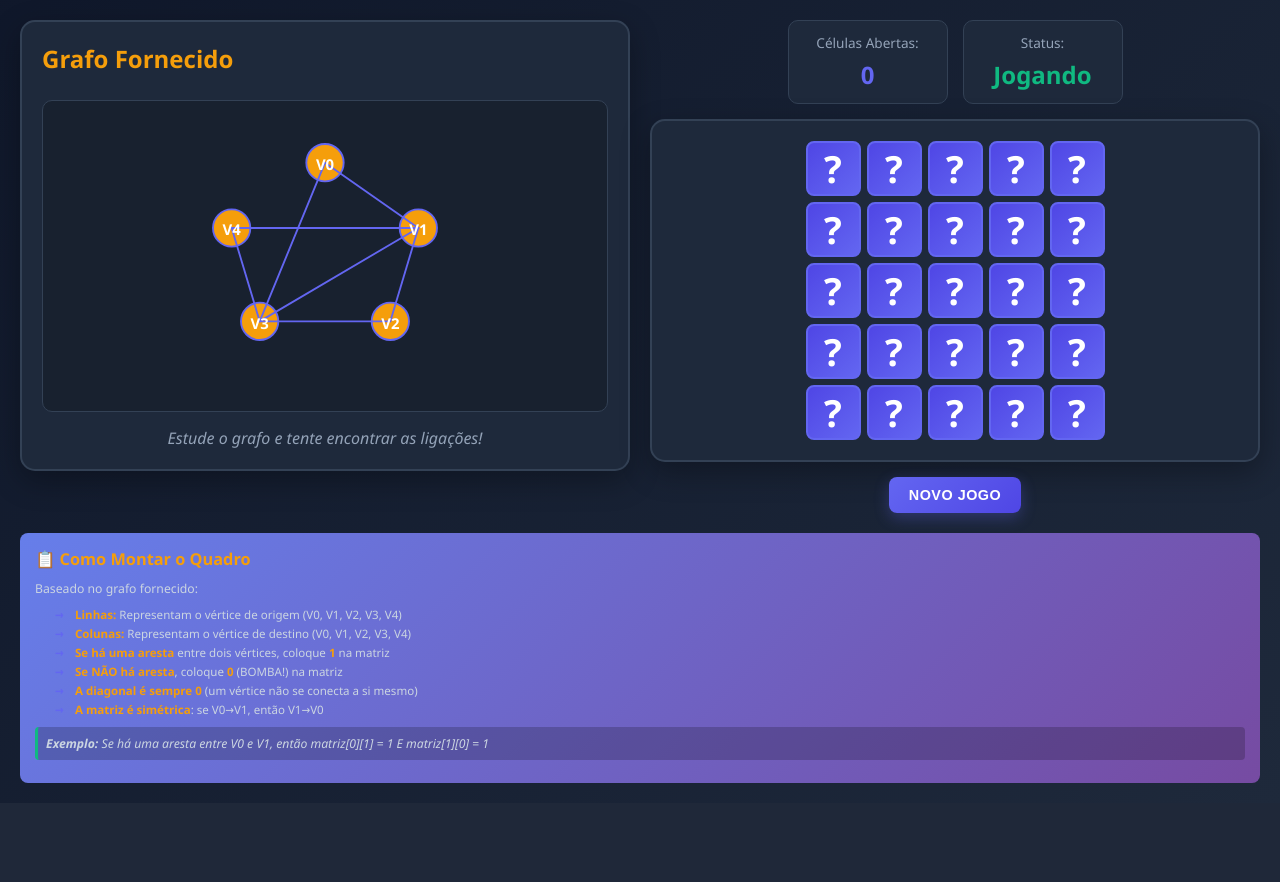
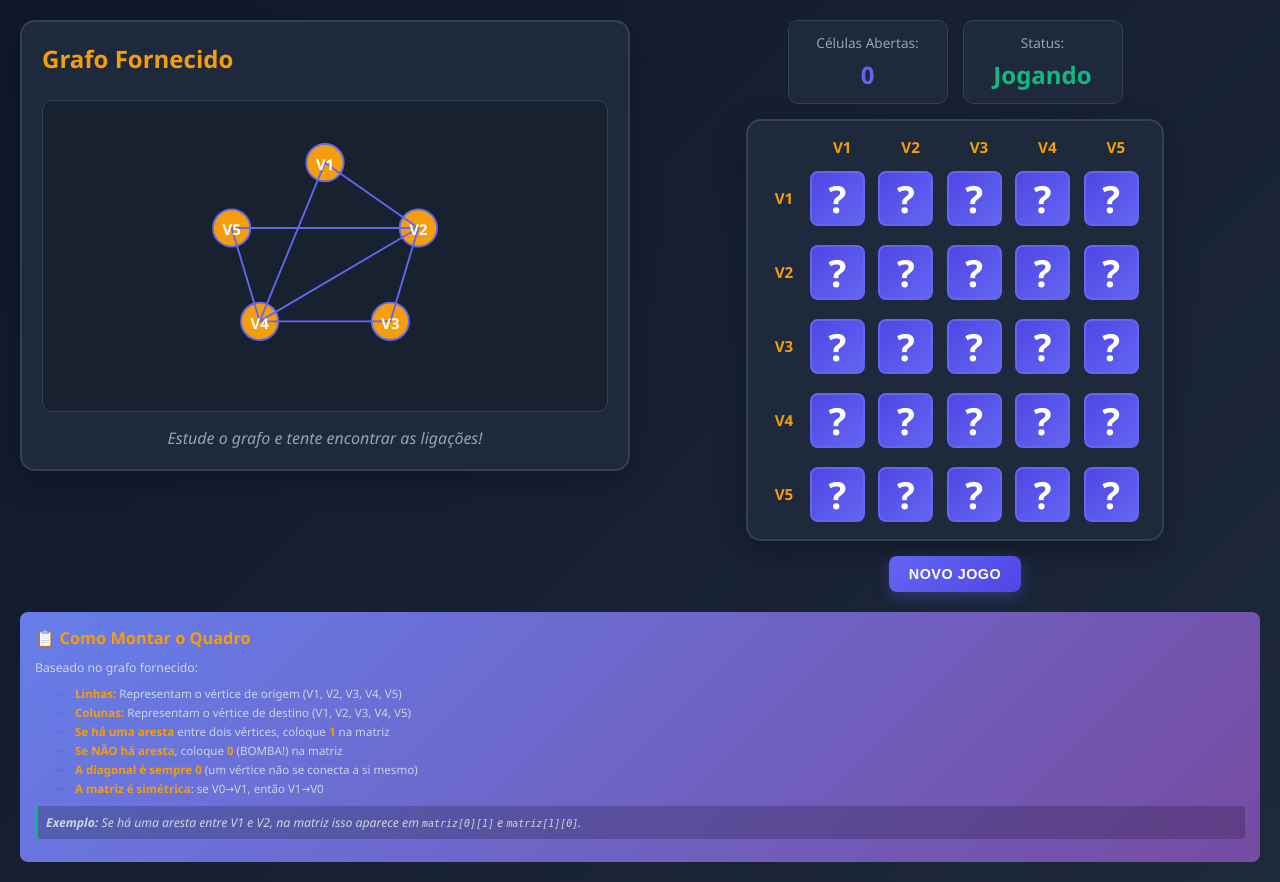
Before and after one commit to RenanDevFelipe/game_grafos, a PHP site: page / in a window 1280 px wide. Shown: the part 93-975 px from the top of the page. Before the commit the page ends 876 px from the top, so only its background shows below. Run offline with PHP 8.4, Linux system fonts and the light colour scheme.

Commit message:
ajustado o campo minado

```diff
--- a/index.php
+++ b/index.php
@@ -52,7 +52,7 @@ $matrizComBombasJson = json_encode($matrizComBombas, JSON_NUMERIC_CHECK);
     <meta charset="UTF-8">
     <meta name="viewport" content="width=device-width, initial-scale=1.0">
     <title>Jogo do Grafo - Bandeirinhas e Bombas</title>
-    <link rel="stylesheet" href="style.css">
+    <link rel="stylesheet" href="style.css?v=1">
 </head>
 
 <body>
@@ -79,12 +79,12 @@ $matrizComBombasJson = json_encode($matrizComBombas, JSON_NUMERIC_CHECK);
                                 <!-- Arestas do grafo -->
                                 <g id="arestas"></g>
 
-                                <!-- Labels dos nós -->
-                                <text x="150" y="58" class="node-label">V0</text>
-                                <text x="250" y="128" class="node-label">V1</text>
-                                <text x="220" y="228" class="node-label">V2</text>
-                                <text x="80" y="228" class="node-label">V3</text>
-                                <text x="50" y="128" class="node-label">V4</text>
+                                <!-- Labels dos nós (visuais) -->
+                                <text x="150" y="58" class="node-label">V1</text>
+                                <text x="250" y="128" class="node-label">V2</text>
+                                <text x="220" y="228" class="node-label">V3</text>
+                                <text x="80" y="228" class="node-label">V4</text>
+                                <text x="50" y="128" class="node-label">V5</text>
                             </svg>
                         </div>
                         <p class="grafo-info">Estude o grafo e tente encontrar as ligações!</p>
@@ -98,18 +98,18 @@ $matrizComBombasJson = json_encode($matrizComBombas, JSON_NUMERIC_CHECK);
                                 <thead>
                                     <tr>
                                         <th></th>
-                                        <th>V0</th>
                                         <th>V1</th>
                                         <th>V2</th>
                                         <th>V3</th>
                                         <th>V4</th>
+                                        <th>V5</th>
                                     </tr>
                                 </thead>
                                 <tbody>
                                     <?php
                                     for ($i = 0; $i < 5; $i++) {
                                         echo "<tr>";
-                                        echo "<th>V$i</th>";
+                                        echo "<th>V" . ($i + 1) . "</th>";
                                         for ($j = 0; $j < 5; $j++) {
                                             $valor = $matrizAdjacencia[$i][$j];
                                             $classe = $valor == 0 ? 'bomba' : 'segura';
@@ -137,9 +137,14 @@ $matrizComBombasJson = json_encode($matrizComBombas, JSON_NUMERIC_CHECK);
                         </div>
                     </div>
 
-                    <div class="tabuleiro" id="tabuleiro">
+                    <div class="tabuleiro-wrapper">
+                        <div class="tab-layout" id="tabuleiro">
+                            <div class="corner"></div>
+                            <?php for ($j = 0; $j < 5; $j++) { echo "<div class='col-label'>V" . ($j + 1) . "</div>"; } ?>
+
                             <?php
                             for ($i = 0; $i < 5; $i++) {
+                                echo "<div class='row-label'>V" . ($i + 1) . "</div>";
                                 for ($j = 0; $j < 5; $j++) {
                                     echo "<div class='celula' id='celula-$i-$j' data-linha='$i' data-coluna='$j'>
                                             <div class='celula-front'>?</div>
@@ -148,6 +153,7 @@ $matrizComBombasJson = json_encode($matrizComBombas, JSON_NUMERIC_CHECK);
                                 }
                             }
                             ?>
+                        </div>
                     </div>
 
                     <div class="controls">
@@ -160,14 +166,14 @@ $matrizComBombasJson = json_encode($matrizComBombas, JSON_NUMERIC_CHECK);
                 <h3>📋 Como Montar o Quadro</h3>
                 <p>Baseado no grafo fornecido:</p>
                 <ul>
-                    <li><strong>Linhas:</strong> Representam o vértice de origem (V0, V1, V2, V3, V4)</li>
-                    <li><strong>Colunas:</strong> Representam o vértice de destino (V0, V1, V2, V3, V4)</li>
+                    <li><strong>Linhas:</strong> Representam o vértice de origem (V1, V2, V3, V4, V5)</li>
+                    <li><strong>Colunas:</strong> Representam o vértice de destino (V1, V2, V3, V4, V5)</li>
                     <li><strong>Se há uma aresta</strong> entre dois vértices, coloque <strong>1</strong> na matriz</li>
                     <li><strong>Se NÃO há aresta</strong>, coloque <strong>0</strong> (BOMBA!) na matriz</li>
                     <li><strong>A diagonal é sempre 0</strong> (um vértice não se conecta a si mesmo)</li>
                     <li><strong>A matriz é simétrica</strong>: se V0→V1, então V1→V0</li>
                 </ul>
-                <p class="exemplo"><strong>Exemplo:</strong> Se há uma aresta entre V0 e V1, então matriz[0][1] = 1 E matriz[1][0] = 1</p>
+                <p class="exemplo"><strong>Exemplo:</strong> Se há uma aresta entre V1 e V2, na matriz isso aparece em <code>matriz[0][1]</code> e <code>matriz[1][0]</code>.</p>
             </div>
         </div>
 
--- a/style.css
+++ b/style.css
@@ -260,16 +260,26 @@ body {
 }
 
 /* Tabuleiro */
-.tabuleiro {
+.tabuleiro-wrapper {
+    display: flex;
+    justify-content: center;
+    width: 100%;
+}
+
+.tab-layout {
     display: grid;
-    grid-template-columns: repeat(5, 55px);
-    grid-gap: 6px;
-    justify-content: center;
-    padding: 20px;
+    grid-template-columns: 44px repeat(5, minmax(45px, 70px));
+    grid-template-rows: 28px repeat(5, minmax(45px, 70px)); /* top row for column labels */
+    gap: 4px;
+    padding: 10px 14px; /* reduce top padding so labels sit closer to cells */
     background: var(--card-color);
     border-radius: 15px;
     border: 2px solid var(--border-color);
     box-shadow: 0 10px 30px rgba(0, 0, 0, 0.3);
+    align-items: center;
+    justify-content: center;
+    max-width: calc(44px + 5 * 70px + 6 * 4px);
+    margin: 0 auto;
 }
 
 .celula {
@@ -288,6 +298,30 @@ body {
     user-select: none;
     position: relative;
     color: white;
+}
+
+.corner {
+    width: 44px;
+    height: 28px; /* match the column-label row height */
+}
+
+.col-label,
+.row-label {
+    display: flex;
+    align-items: center;
+    justify-content: center;
+    color: var(--secondary-color);
+    font-weight: 700;
+    font-size: 0.95em;
+}
+
+.col-label {
+    align-self: end; /* push labels down toward the cells */
+    padding-bottom: 2px;
+}
+
+.row-label {
+    width: 44px;
 }
 
 .celula:hover:not(.revelada) {
```
Lines whose indentation alone changed are shown as unchanged.
